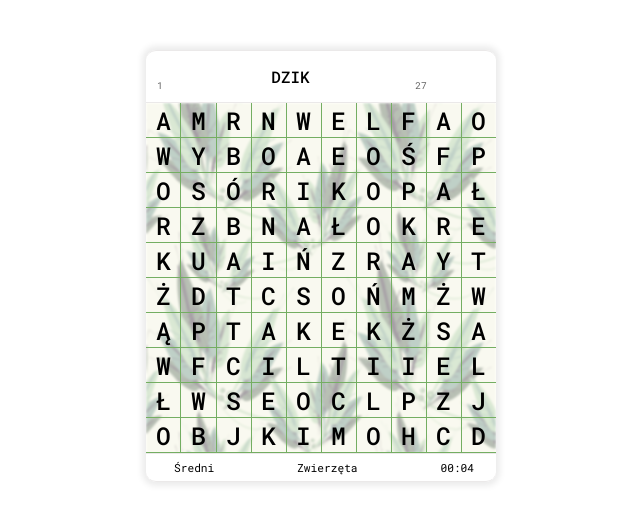
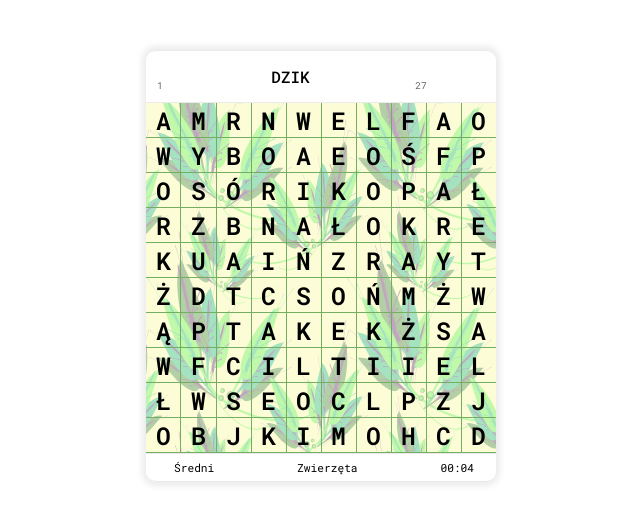
Before and after one commit to Herbata-Sys/Word-Search, a Vue app: page / in a window 1280 px wide. Shown: the top 524 px of the page, without its empty margins (319-959 px from the left). Built offline with nearby package versions, Linux system fonts and the light colour scheme; some icons are missing.

Commit message:
Improve font loading and event listening for google lighthouse

```diff
--- a/public/index.html
+++ b/public/index.html
@@ -6,7 +6,7 @@
     <meta name="viewport" content="width=device-width,initial-scale=1.0">
     <meta name="description" content="Ile słów uda ci się wykreślić?">
     <link rel="icon" href="<%= BASE_URL %>favicon.ico">
-    <link href="https://fonts.googleapis.com/css2?family=Roboto+Mono:wght@200;300;400;500;600;700&display=swap" rel="stylesheet">
+    <link href="https://fonts.googleapis.com/css2?family=Roboto+Mono:wght@200;300;400;500;600;700&display=swap" rel="preload" as="style" onload="this.onload=null; this.rel='stylesheet'; document.body.classList.add('fontLoaded')">
     <title>Wykreślanka</title>
   </head>
   <body>
--- a/src/App.vue
+++ b/src/App.vue
@@ -17,8 +17,12 @@ export default {
 </script>
 
 <style lang="scss">
-* {
+body * {
   box-sizing: border-box;
+  font-family: monospace;
+}
+
+body.fontLoaded * {
   font-family: 'Roboto Mono', monospace;
 }
 </style>
--- a/src/components/Board.vue
+++ b/src/components/Board.vue
@@ -218,7 +218,8 @@ export default {
         width: this.letterSize + 'px',
         height: this.letterSize + 'px',
         fontSize: this.letterSize * 0.044 + 'rem',
-        fontWeight: this.letterSize > 40 ? 500 : 500
+        fontWeight: 600
+        // fontWeight: this.letterSize > 40 ? 600 : 500
       }
     },
 
@@ -306,7 +307,7 @@ export default {
 
     addEvents () {
       document.addEventListener('mousemove', this.boardMouseMove)
-      document.querySelector('.board__letters').addEventListener('touchmove', e => e.preventDefault())
+      document.querySelector('.board__letters').addEventListener('touchmove', (e) => e.preventDefault(), { passive: true })
       document.addEventListener('touchmove', this.boardMouseMove, { passive: true })
       document.querySelector('.board').addEventListener('pointerdown', this.boardClick)
       document.addEventListener('mouseup', this.boardClickRelease)
@@ -545,8 +546,8 @@ export default {
       pointer-events: none;
       z-index: -1;
       background: var(--background);
-      filter: blur(1px);
-      opacity: 0.4;
+      filter: blur(0.6px) saturate(440%);
+      opacity: 0.35;
     }
 
     &:before {
@@ -564,7 +565,6 @@ export default {
 
   &__letter {
     font-family: monospace;
-    font-weight: 500;
     font-size: 1.25rem;
     display: flex;
     justify-content: center;
```
